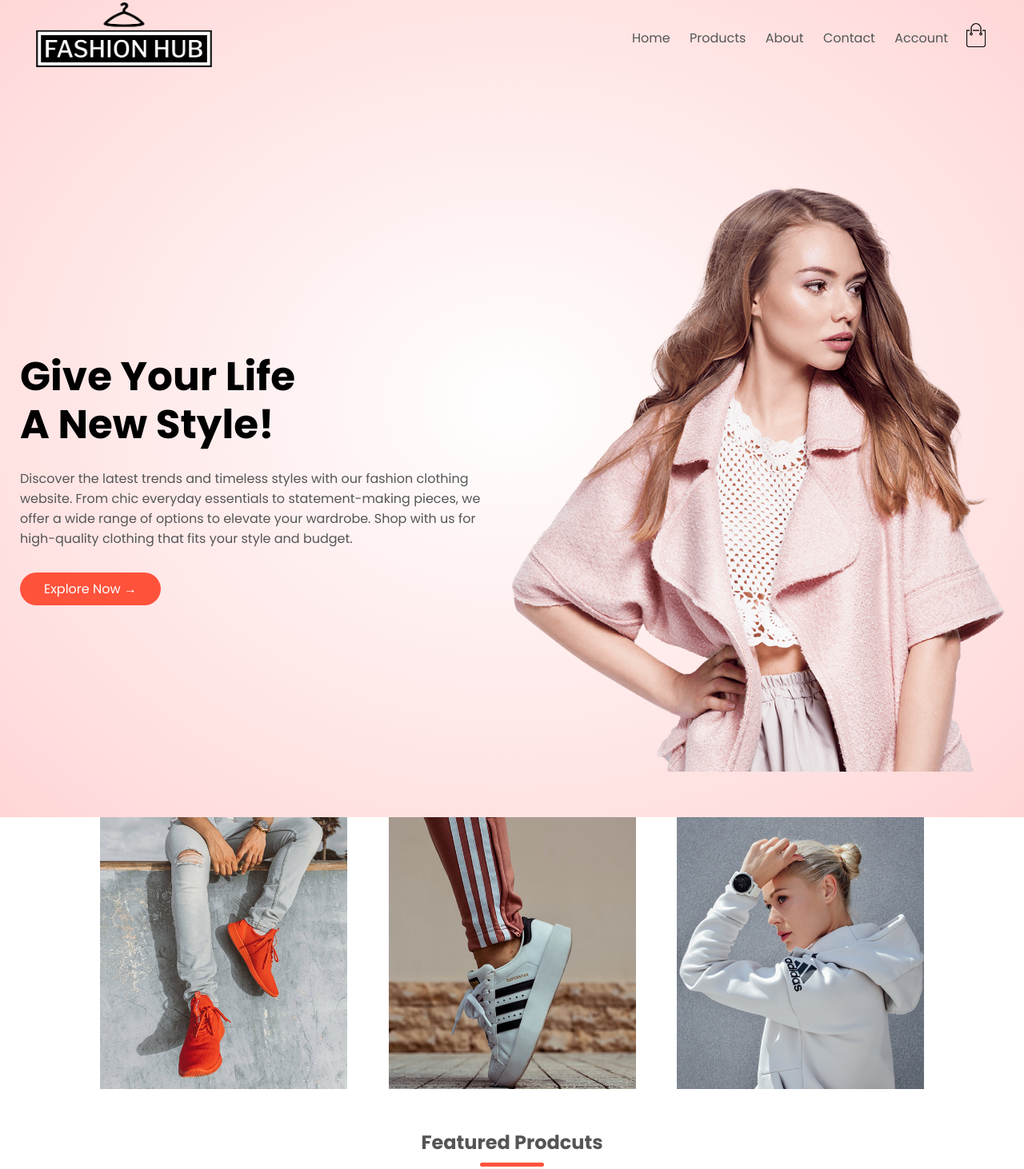
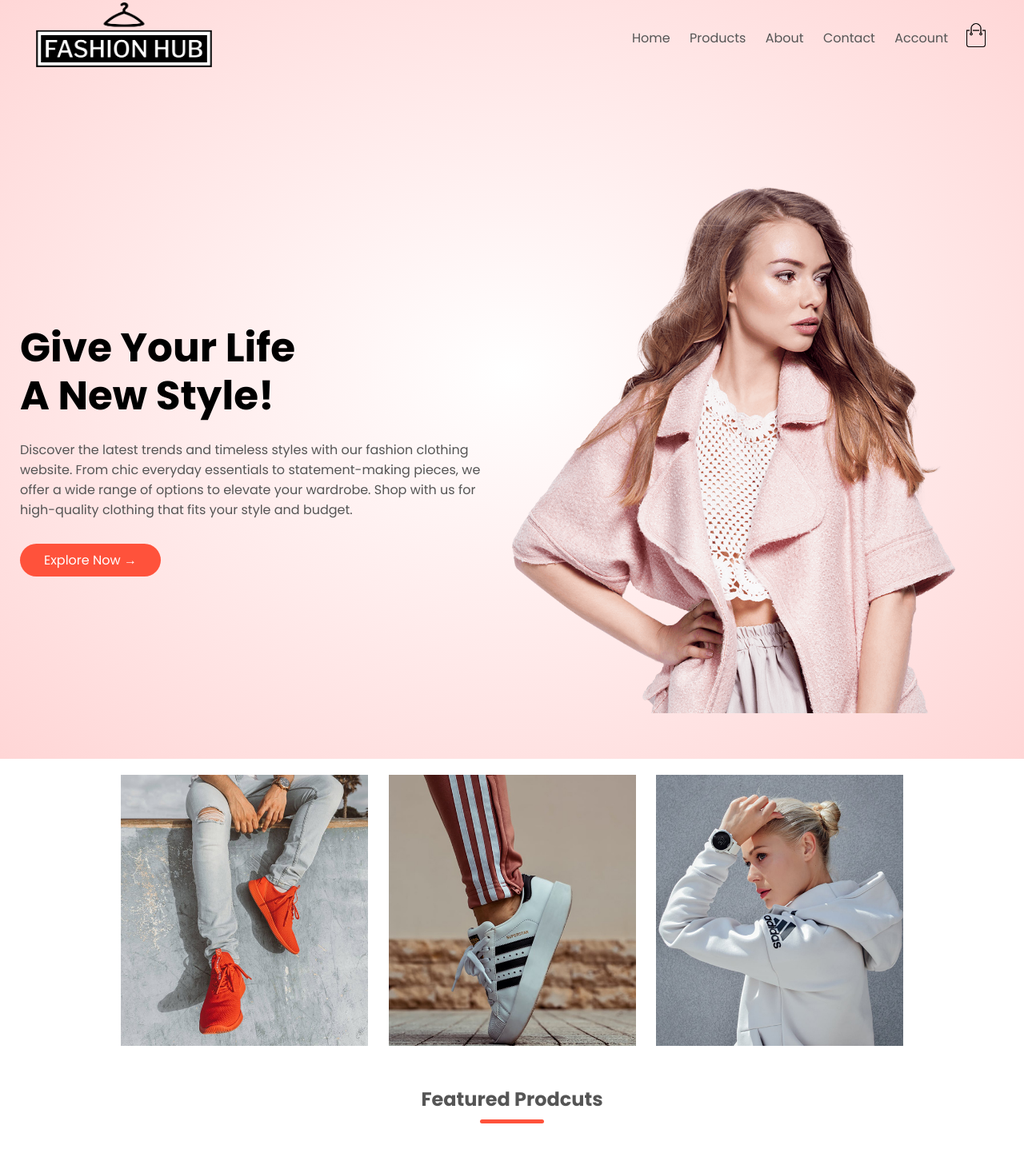
Before and after one commit to Musashi911/291projectgroup7.github.io, a plain HTML site: page index.html in a window 1280 px wide. Shown: the part 17-1479 px from the top of the page at 80% size. Drawn offline with Linux system fonts and the light colour scheme.

Commit message:
Update style.css

```diff
--- a/style.css
+++ b/style.css
@@ -22,7 +22,6 @@ nav ul{
 nav ul li{
     display: inline-block;
     margin-right: 20px;
-
 }
 a{
     text-decoration: none;
@@ -49,10 +48,12 @@ p{
 }
 .col-2 img{
     max: width 100px;
+    max-width:  100px;
     padding: 50px 0;
 }
 .row{
     display: felx;
+    display: flex;
     align-items: center;
     flex-wrap: wrap;
     justify-content: space-around;
@@ -63,6 +64,7 @@ p{
 }
 .col-2 img{
     max-width:100%;
+    max-width:90%;
     padding: 50px 0;
 
 }
@@ -99,6 +101,7 @@ p{
 }
 .col-3 img{
     width: 100%;
+    margin-top: 20px;
 }
 .small-container{
     max-width: 1080px;
@@ -115,7 +118,6 @@ p{
 }
 .col-4 img{
     width: 100%;
-
 }
 .title{
     text-align: center;
@@ -148,7 +150,6 @@ h4{
 }
 .col-4:hover{
     transform: translateY(-5px);
-
 }
 /*----Special Product section code ----*/
 .offer{
@@ -165,7 +166,6 @@ small{
 /*-----Review section*/
 .testimonial{
     padding-top: 100px;
-
 }
 .testimonial .col-3{
     text-align: center;
@@ -220,7 +220,6 @@ small{
 }
 .footer p{
     color: #8a8a8a;
-
 }
 .footer h3{
     color: #fff;
@@ -250,7 +249,6 @@ ul{
 }
 .app-logo{
     margin-top:20px;
-
 }
 .app-logo img{
     width: 140px;
@@ -302,7 +300,6 @@ outline: none;
 }
 .page-btn{
     margin: 0 auto 80px;
-
 }
 .page-btn span{
 display: inline-block;
@@ -364,7 +361,6 @@ input:focus{
 .cart-info{
     display: flex;
     flex-wrap: wrap;
-
 }
 th{
     text-align: left;
@@ -399,7 +395,6 @@ td img{
     width: 100%;
     max-width: 1100px;
 
-
 }
 td:last-child{
     text-align: right;
@@ -407,27 +402,18 @@ td:last-child{
  th:last-child{
     text-align: right;
 }
-
-
-
-
-
-
 /*---------- CART ITEMS*-------*/
 .cart-page{
     margin: 8-px auto;
-
 }
 table{
     width: 100%;
     border-collapse: collapse;
 }
-
 /*account page//////////////*/
 .account-page{
     padding: 50px 0;
     background: radial-gradient(#fff,#ffd6d6);
-
 }
 .form-container{
     background: #fff;
@@ -450,7 +436,6 @@ table{
 }
 .form-btn{
     display: inline-block;
-
 }
 .form-container form{
     max-width: 300px;
@@ -475,15 +460,12 @@ form .btn{
 form .btn:focus{
     outline: none;
 }
-
 #LoginForm{
     left: -300px;
-
 }
 #RegForm{
     left: 0;
 }
-
 form a{
     font-size: 12px;
 }
@@ -559,25 +541,12 @@ textarea:valid~label{
     display: flex;
     align-items: center;
     justify-content: space-between;
+    justify-content: space-evenly;
 }
 .row .input-group{
     flex-basis: 48%;
 
 }
-
-
-
-
-
-
-
-
-
-
-
-
-
-
 /*media query for less than 600 screen size ---*/
 @media only screen and (max-width: 800px){
     .row{
@@ -602,9 +571,3 @@ textarea:valid~label{
     .header-1{
         background: radial-gradient(#fff, #ffd6d6);
     }
-
-
-
-
-
-}
```
